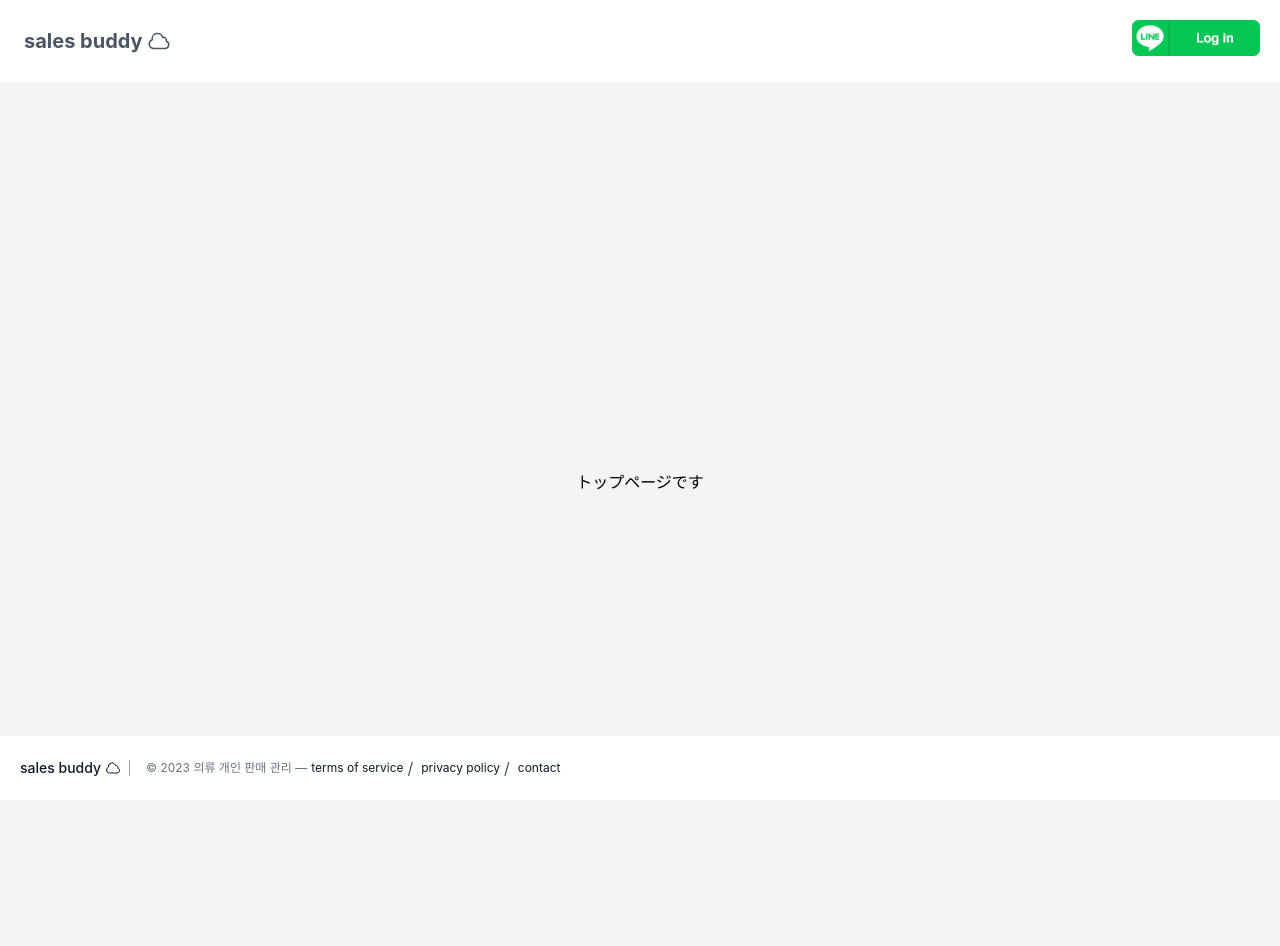
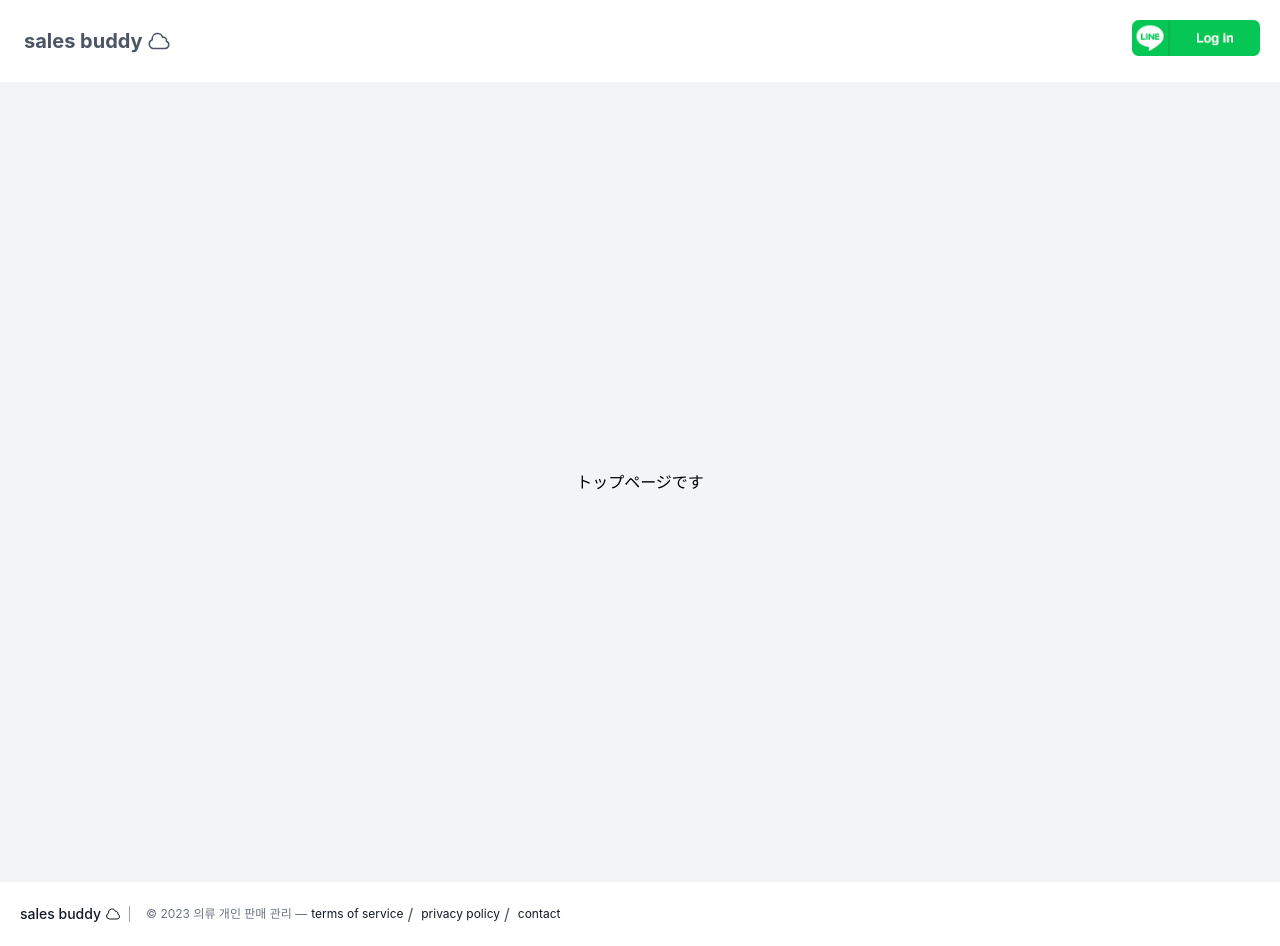
Before and after one commit to eriplume/sales_buddy, a Next.js app: page / in a window 1280 px wide. Built offline with nearby package versions, Linux system fonts and the light colour scheme; no server answers.

Commit message:
:art: Update: ヘッダー,フッターの重なり修正 #4

```diff
--- a/app/components/base/Footer.tsx
+++ b/app/components/base/Footer.tsx
@@ -2,7 +2,7 @@ import { CloudIcon } from "@heroicons/react/24/outline";
 
 export default function Footer() {
   return (
-    <footer className="sticky bottom-0 text-gray-600 body-font bg-white">
+    <footer className="text-gray-600 body-font bg-white">
       <div className="container px-5 p-5 mx-auto flex flex-col sm:flex-row items-center">
         {/* アプリ名 + コピーライト*/}
         <div className="flex flex-row justify-center items-center">
--- a/app/components/base/Header.tsx
+++ b/app/components/base/Header.tsx
@@ -4,7 +4,7 @@ import DrawerMenu from "./DrawerMenu";
 
 export default function Header() {
   return (
-    <header className="sticky top-0 text-gray-600 body-font bg-white">
+    <header className="sticky top-0 text-gray-600 body-font bg-white z-50">
       <div className="container mx-auto flex flex-wrap p-5 items-center justify-between">
         <div className="flex items-center">
         <span className="md:hidden"><DrawerMenu/></span>
```
